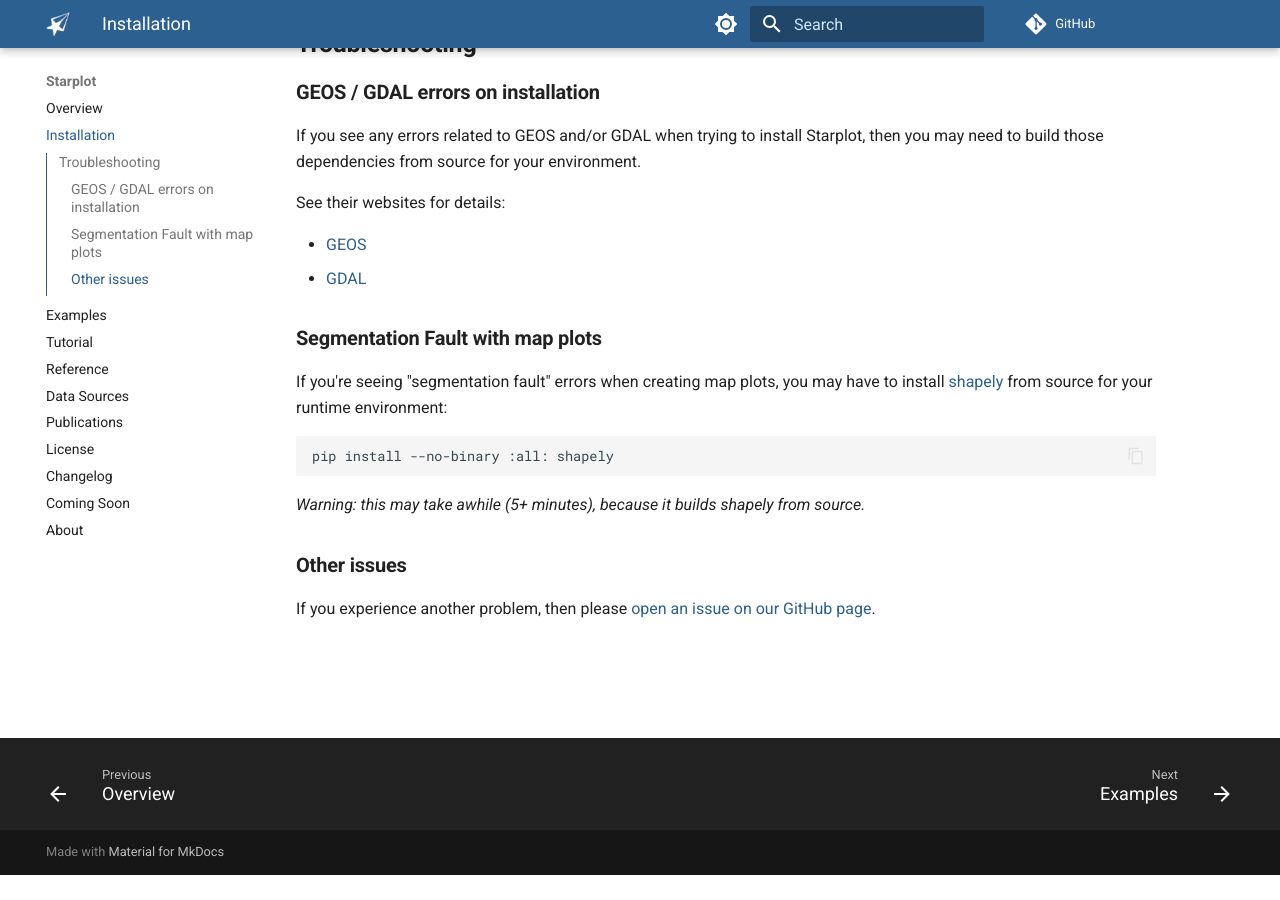
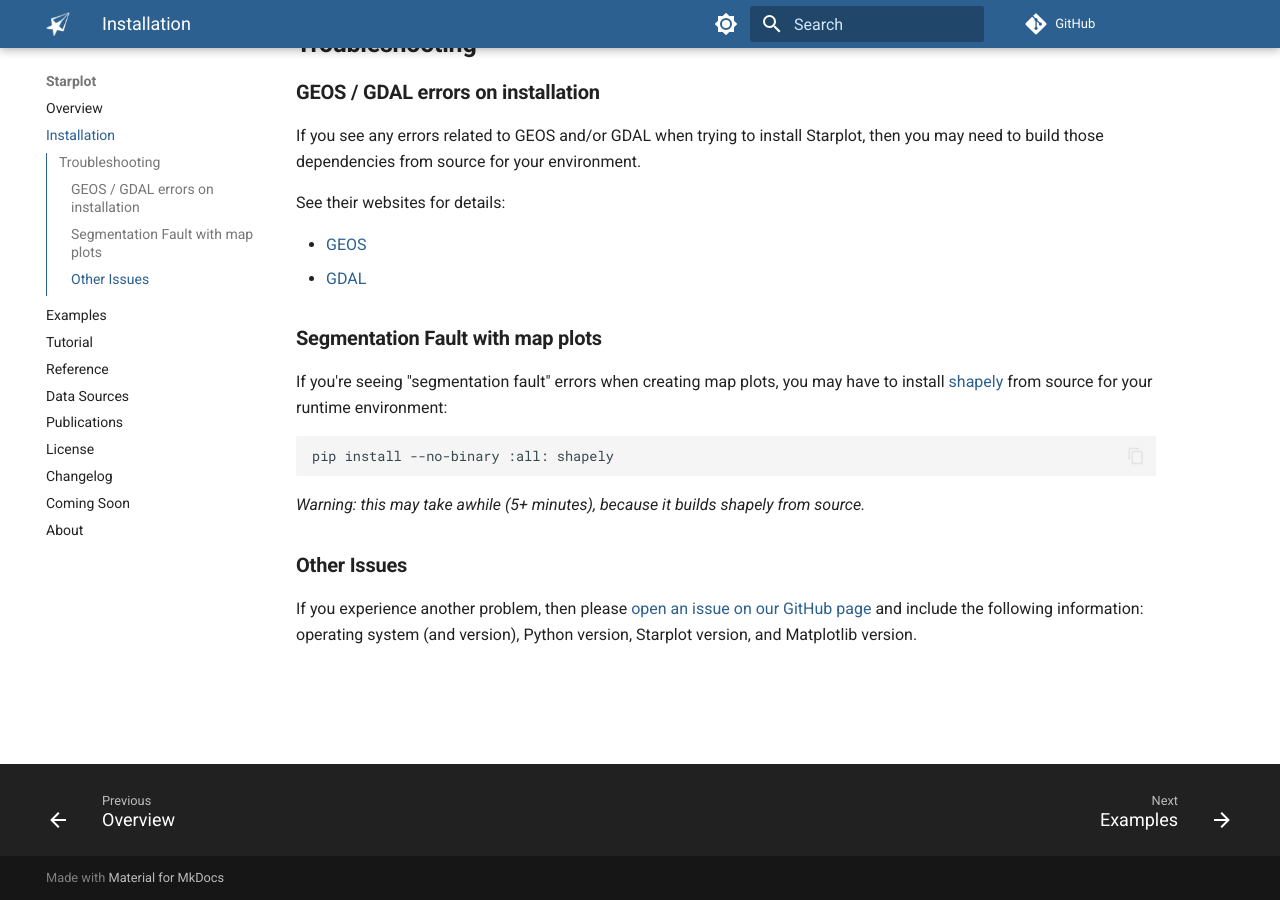
Before and after one commit to steveberardi/starplot, an MkDocs documentation site: the page built from docs/installation.md, in a window 1280 px wide and 900 px high, scrolled down 641 px. Built offline with MkDocs 1.6.1 and Material for MkDocs 9.7.7, drawn with Linux system fonts in a browser that asks for light colours; some web fonts are replaced; comment, search, counter and statistics services are not loaded; before the commit the page ends 1516 px from its top, so only the background shows below that.

Commit message:
bump versions

````diff
--- a/docs/installation.md
+++ b/docs/installation.md
@@ -36,8 +36,8 @@
 ```
 *Warning: this may take awhile (5+ minutes), because it builds shapely from source.*
 
-### Other issues
+### Other Issues
 
-If you experience another problem, then please [open an issue on our GitHub page](https://github.com/steveberardi/starplot/issues).
+If you experience another problem, then please [open an issue on our GitHub page](https://github.com/steveberardi/starplot/issues) and include the following information: operating system (and version), Python version, Starplot version, and Matplotlib version.
 
 <br/><br/><br/>
--- a/pyproject.toml
+++ b/pyproject.toml
@@ -32,7 +32,7 @@
     "pyogrio >= 0.10.0",
     "rtree >= 1.2.0",
     "requests >= 2.31.0",
-    "duckdb ~= 1.1.3",
+    "duckdb >= 1.1.3",
     "ibis-framework[duckdb,geospatial] < 11",
 ]
 
````
Also changed, not shown: requirements.txt (+4 -4 lines), 1 other file.
